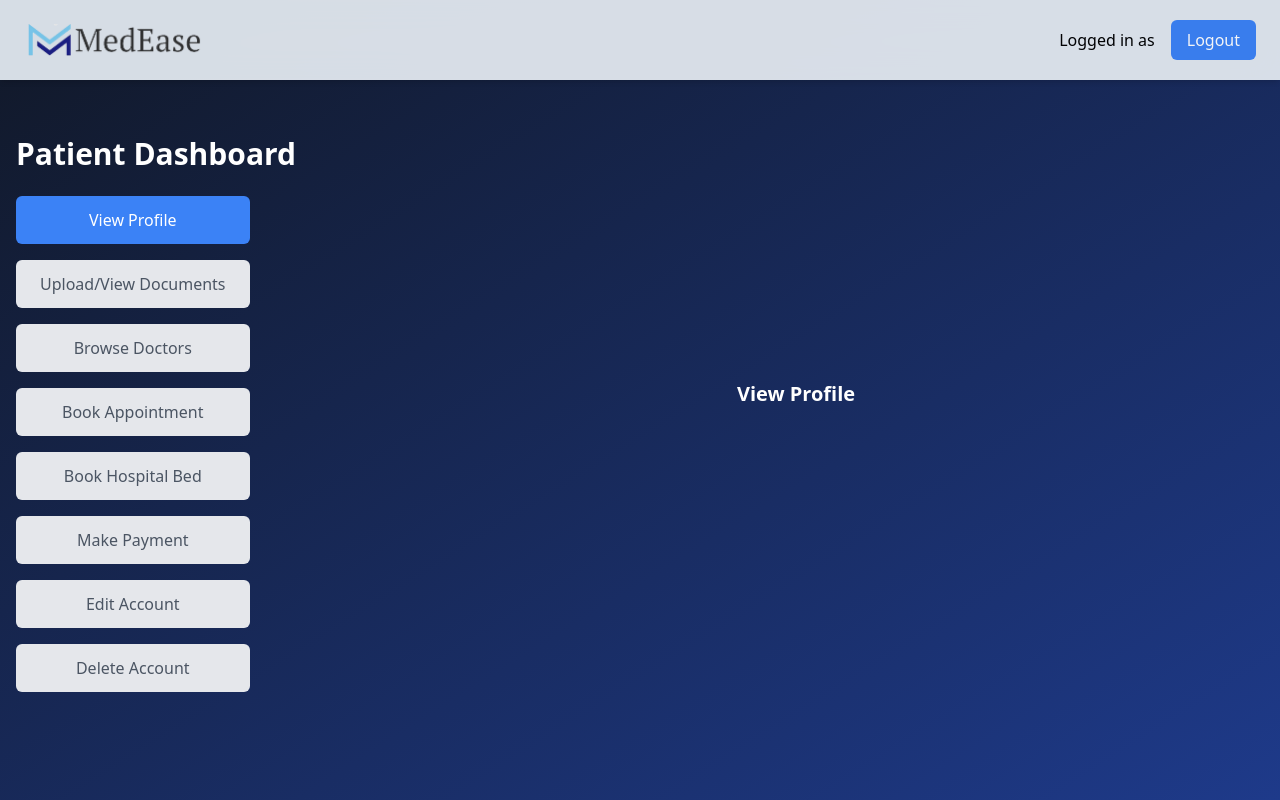
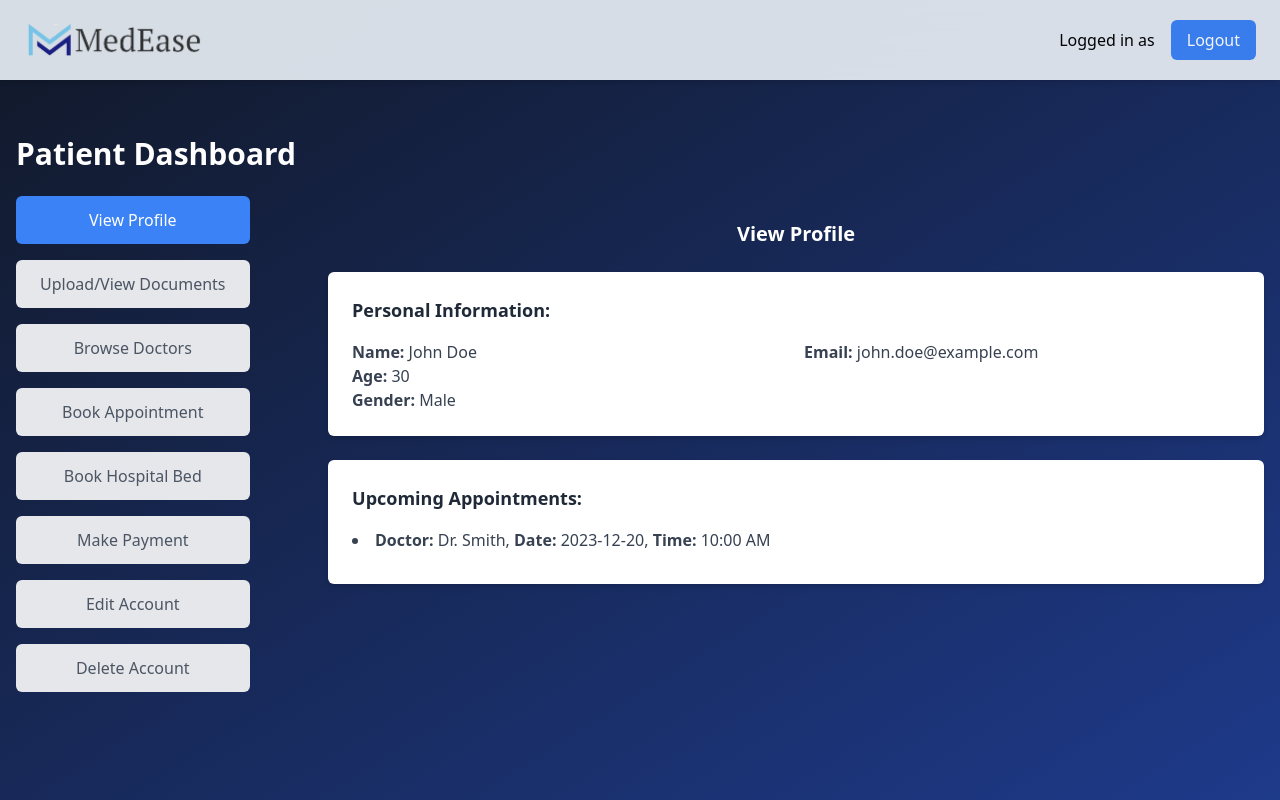
Before and after one commit to NafisFaiyaz007/MedEase_CSE499_SeniorDesign, a Next.js app in the folder medease/frontend/: page /patientDashboard in a window 1280 px wide. Built offline with nearby package versions, Linux system fonts and the light colour scheme.

Commit message:
update patientdashboard with view profile and upload docs feature

```diff
--- a/medease/frontend/src/app/patientDashboard/page.js
+++ b/medease/frontend/src/app/patientDashboard/page.js
@@ -10,6 +10,20 @@ const PatientDashboard = () => {
   const [activeTab, setActiveTab] = useState("viewProfile");
   const [uploadedFiles, setUploadedFiles] = useState([]);
 
+  const [patientData, setPatientData] = useState({
+    name: "John Doe",
+    age: 30,
+    gender: "Male",
+    email: "john.doe@example.com",
+    upcomingAppointments: [
+      {
+        doctor: "Dr. Smith",
+        date: "2023-12-20",
+        time: "10:00 AM",
+      },
+      // Add more appointments as needed
+    ],
+  });
   const patientName = "John Doe"; // Replace with the actual patient's name
 
   const handleLogout = () => {
@@ -66,6 +80,7 @@ const PatientDashboard = () => {
     // You may want to show a confirmation modal and proceed accordingly
   };
 
+
   return (
     <div className="min-h-screen bg-gradient-to-br from-gray-900 to-blue-900">
       <Head>
@@ -79,7 +94,9 @@ const PatientDashboard = () => {
         {/* Left half */}
         <div className="flex flex-col items-start mr-8">
           {/* Patient Dashboard Text */}
-          <h1 className="text-3xl font-semibold my-6 text-white">Patient Dashboard</h1>
+          <h1 className="text-3xl font-semibold my-6 text-white">
+            Patient Dashboard
+          </h1>
 
           {/* Tabs */}
           <div className="flex flex-col space-y-4">
@@ -176,6 +193,51 @@ const PatientDashboard = () => {
                 View Profile
               </h2>
               {/* Implement your logic for displaying and editing patient profile */}
+              {/* Personal Information Section */}
+              {/* Personal Information Section */}
+              <div className="bg-white p-6 rounded-md shadow-md">
+                <h3 className="text-lg font-semibold text-gray-800 mb-4">
+                  Personal Information:
+                </h3>
+                <div className="grid grid-cols-2 gap-4">
+                  <div>
+                    <p className="text-gray-700">
+                      <strong>Name:</strong> {patientData.name}
+                    </p>
+                    <p className="text-gray-700">
+                      <strong>Age:</strong> {patientData.age}
+                    </p>
+                    <p className="text-gray-700">
+                      <strong>Gender:</strong> {patientData.gender}
+                    </p>
+                  </div>
+                  <div>
+                    <p className="text-gray-700">
+                      <strong>Email:</strong> {patientData.email}
+                    </p>
+                  </div>
+                </div>
+              </div>
+
+              {/* Upcoming Appointments Section */}
+              {patientData.upcomingAppointments.length > 0 && (
+                <div className="bg-white p-6 rounded-md shadow-md">
+                  <h3 className="text-lg font-semibold text-gray-800 mb-4">
+                    Upcoming Appointments:
+                  </h3>
+                  <ul className="list-disc list-inside text-gray-700">
+                    {patientData.upcomingAppointments.map(
+                      (appointment, index) => (
+                        <li key={index} className="mb-2">
+                          <strong>Doctor:</strong> {appointment.doctor},{" "}
+                          <strong>Date:</strong> {appointment.date},{" "}
+                          <strong>Time:</strong> {appointment.time}
+                        </li>
+                      )
+                    )}
+                  </ul>
+                </div>
+              )}
             </div>
           )}
 
@@ -186,21 +248,50 @@ const PatientDashboard = () => {
               </h2>
               {/* Upload File Section */}
               <div className="mb-4">
+                <label htmlFor="fileInput" className="block text-white mb-2">
+                  Choose File:
+                </label>
                 <input
                   type="file"
+                  id="fileInput"
                   onChange={(e) => handleUploadFile(e.target.files[0])}
                   className="border p-2"
                 />
               </div>
               {/* View Uploaded Files Section */}
               {uploadedFiles.length > 0 && (
-                <div>
-                  <h3 className="text-lg font-semibold text-white mb-2">
+                <div className="bg-white p-4 rounded-md shadow-md">
+                  <h3 className="text-lg font-semibold text-gray-800 mb-2">
                     Uploaded Files:
                   </h3>
-                  <ul className="list-disc list-inside text-white">
+                  <ul className="list-disc list-inside text-gray-700">
                     {uploadedFiles.map((file, index) => (
-                      <li key={index}>{file.name}</li>
+                      <li
+                        key={index}
+                        className="mb-2 flex items-center justify-between"
+                      >
+                        <span>{file.name}</span>
+                        <div className="flex items-center space-x-2">
+                          <button
+                            className="bg-purple-500 text-white px-2 py-1 rounded-md hover:bg-green-700"
+                            onClick={() => handleDownloadFile(file)}
+                          >
+                            Download
+                          </button>
+                          <button
+                            className="bg-red-500 text-white px-2 py-1 rounded-md hover:bg-green-700"
+                            onClick={() => handleRemoveFile(index)}
+                          >
+                            Remove
+                          </button>
+                          <button
+                            className="bg-green-700 text-white px-2 py-1 rounded-md hover:bg-green-700"
+                            onClick={() => handleSendFile(file)}
+                          >
+                            Send
+                          </button>
+                        </div>
+                      </li>
                     ))}
                   </ul>
                 </div>
```
